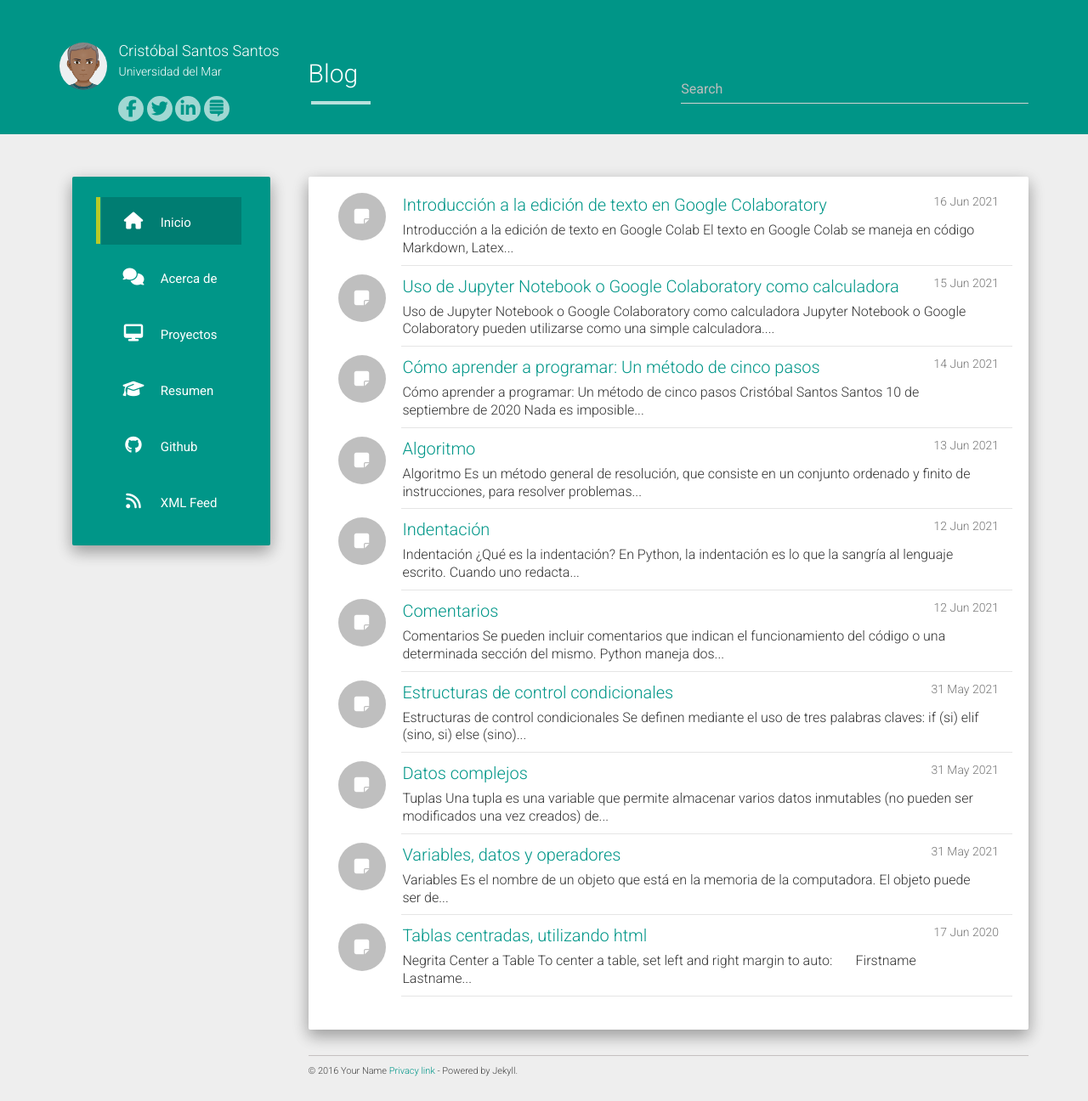
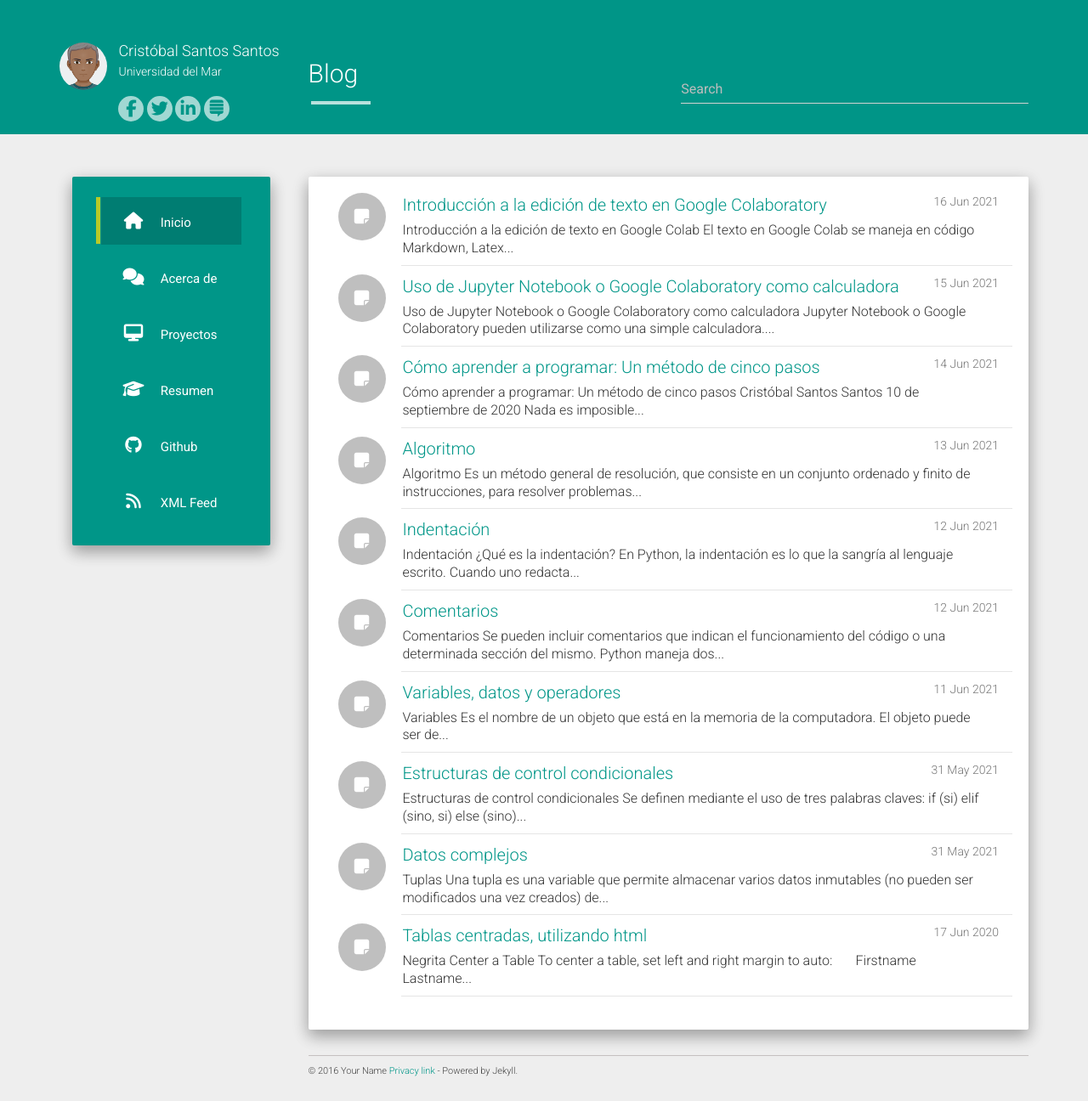
Before and after one commit to css-umar/Programacion, a Jekyll site: the page built from index.html, in a window 1280 px wide. Shown: the whole page at 85% size. Built offline with Jekyll 4.4.1, drawn with Linux system fonts in a browser that asks for light colours; nearby versions of some CDN libraries; the list of posts is cut into pages by our own code.

Commit message:
Update and rename 2021-05-26-Var-Dat-Oper.md to 2021-06-11-Var-Dat-Oper.md

```diff
--- a/_posts/2021-05-26-Var-Dat-Oper.md
+++ b/_posts/2021-06-11-Var-Dat-Oper.md
@@ -1,7 +1,7 @@
 ---
 layout: post
 title:  "Variables, datos y operadores"
-date:   2021-05-31 16:40:39
+date:   2021-06-11 16:40:39
 categories: Programacion
 ---
 
@@ -309,6 +309,7 @@
 ## Operadores aritméticos
 Siempre hay que colocar un espacio en blanco, antes y después de un operador.
 
+<table class="center">
 |Símbolo|Significado|
 |---|---|
 |+ |Suma|
@@ -319,3 +320,4 @@
 |/ |División|
 |//|División entera|
 |%|Módulo|
+</table>
```
